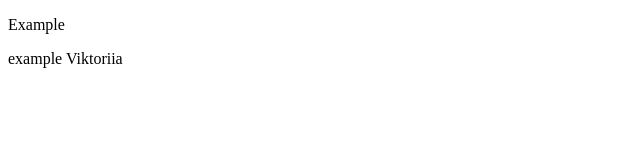
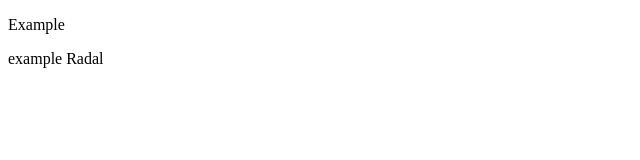
Before and after one commit to rafalgiemza/git-training, a plain HTML site: page index.html in a window 1280 px wide. Shown: the full height of the page, 0-640 px from the left. Drawn offline with Linux system fonts and the light colour scheme.

Commit message:
add Radal

```diff
--- a/index.html
+++ b/index.html
@@ -6,6 +6,6 @@
 </head>
 <body>
 <p>Example</p>
-<p>example Viktoriia</p>
+<p>example Radal</p>
 </body>
 </html>
```
